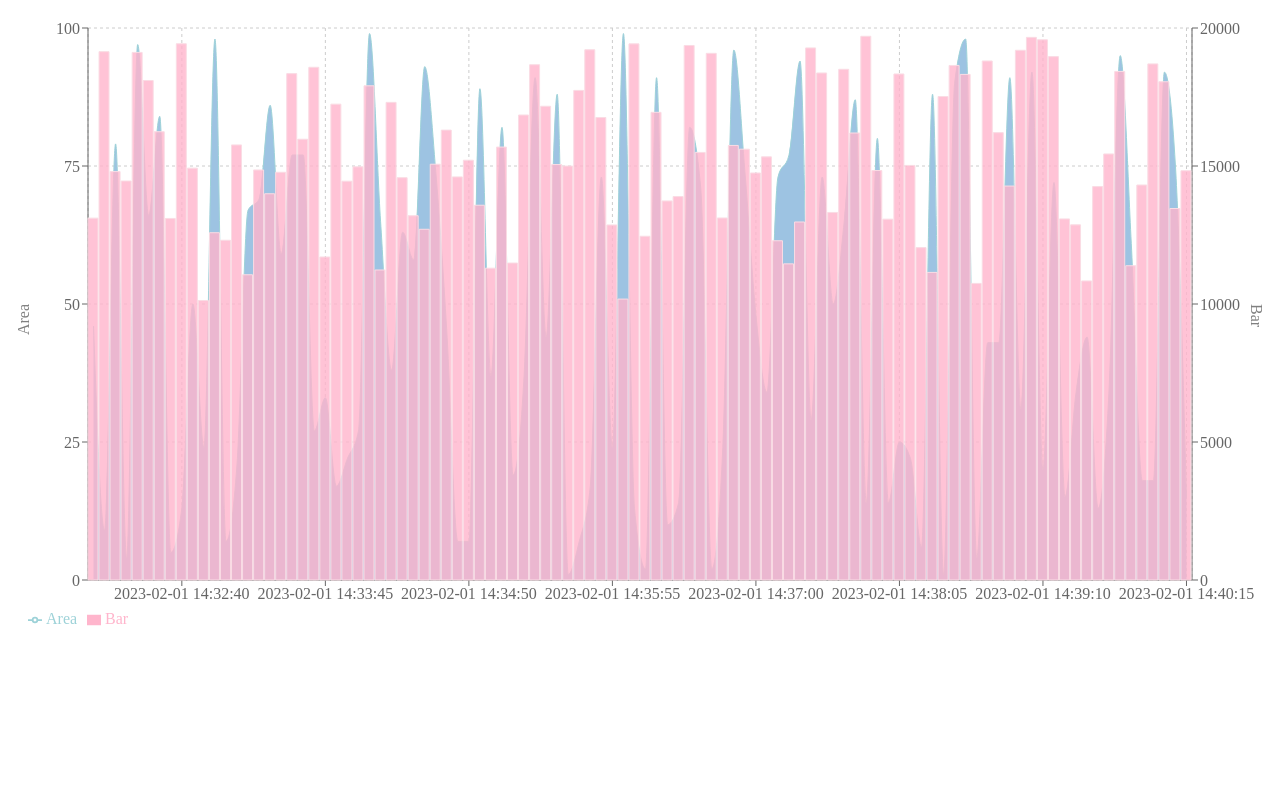
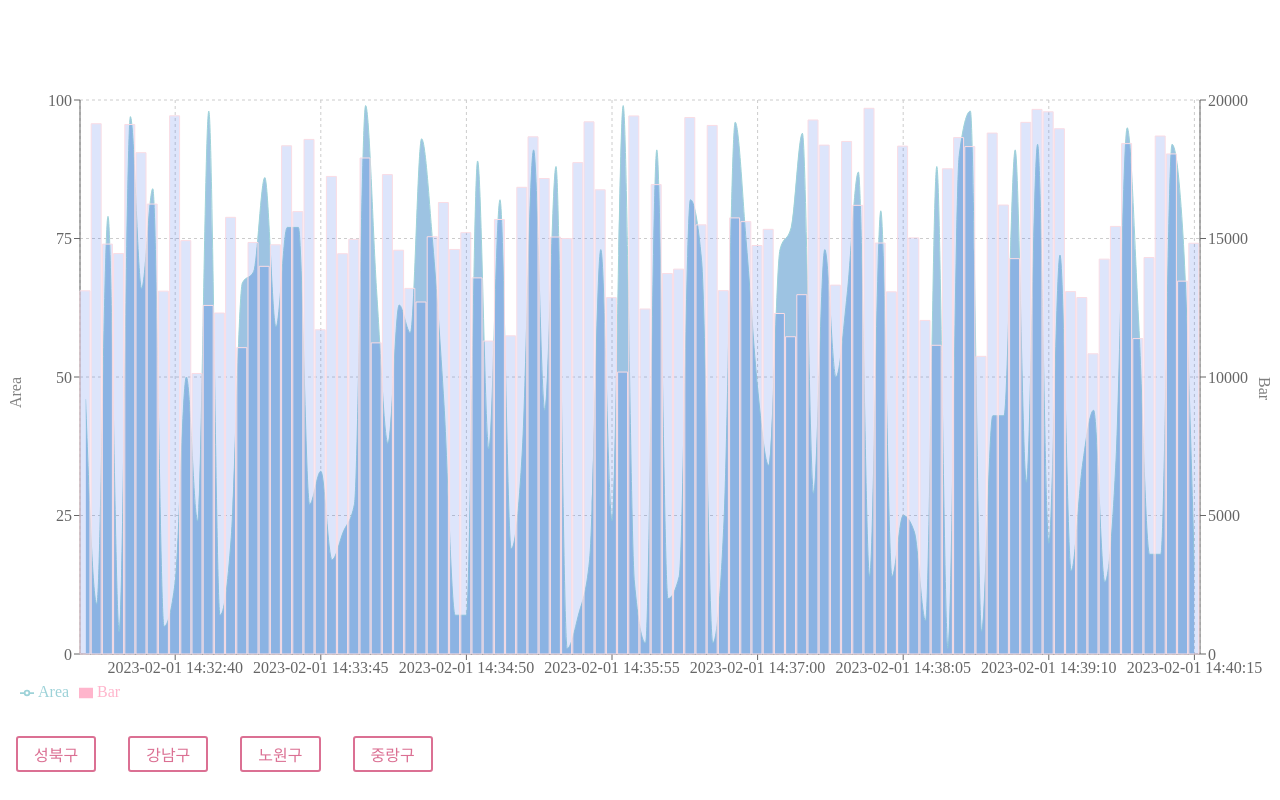
Before and after one commit to wanted-onboarding-10team/pre-onboarding-9th-3-10, a React (Create React App) app: page / in a window 1280 px wide. Built offline with nearby package versions, Linux system fonts and the light colour scheme.

Commit message:
[#4] feature: bar 그래프에 대해 클릭한 id만 필터링 되게 구현 - 현 페이지에서 필터링 유지에 대한 필요성이 적을 것으로 보여 상태로 구현. - url 쿼리스트링으로 구현이 필요할 지 좀 더 고민이 필요함 [#4]

```diff
--- a/package.json
+++ b/package.json
@@ -14,6 +14,7 @@
     "react-dom": "^18.2.0",
     "react-scripts": "5.0.1",
     "recharts": "^2.4.3",
+    "styled-components": "^5.3.9",
     "typescript": "^4.9.5",
     "web-vitals": "^2.1.4"
   },
@@ -45,6 +46,7 @@
     ]
   },
   "devDependencies": {
+    "@types/styled-components": "^5.1.26",
     "@typescript-eslint/eslint-plugin": "^5.54.1",
     "@typescript-eslint/parser": "^5.54.1",
     "eslint": "^8.36.0",
--- a/src/App.tsx
+++ b/src/App.tsx
@@ -1,7 +1,62 @@
-import ChartArea from 'components/ChartArea';
+import ChartPage from 'pages/ChartPage';
+import { createGlobalStyle } from 'styled-components';
+import { ChartData } from 'utils/type';
+
+const GlobalStyle = createGlobalStyle`html, body, div, span, applet, object, iframe,
+h1, h2, h3, h4, h5, h6, p, blockquote, pre,
+a, abbr, acronym, address, big, cite, code,
+del, dfn, em, img, ins, kbd, q, s, samp,
+small, strike, strong, sub, sup, tt, var,
+b, u, i, center,
+dl, dt, dd, ol, ul, li,
+fieldset, form, label, legend,
+table, caption, tbody, tfoot, thead, tr, th, td,
+article, aside, canvas, details, embed,
+figure, figcaption, footer, header, hgroup,
+menu, nav, output, ruby, section, summary,
+time, mark, audio, video {
+	margin: 0;
+	padding: 0;
+	border: 0;
+	font-size: 100%;
+	font: inherit;
+	vertical-align: baseline;
+}
+/* HTML5 display-role reset for older browsers */
+article, aside, details, figcaption, figure,
+footer, header, hgroup, menu, nav, section {
+	display: block;
+}
+body {
+	line-height: 1;
+}
+ol, ul {
+	list-style: none;
+}
+blockquote, q {
+	quotes: none;
+}
+blockquote:before, blockquote:after,
+q:before, q:after {
+	content: '';
+	content: none;
+}
+table {
+	border-collapse: collapse;
+	border-spacing: 0;
+}`;
+
+export interface ChartDataArray extends ChartData {
+  time: string;
+}
 
 function App() {
-  return <ChartArea />;
+  return (
+    <>
+      <GlobalStyle />
+      <ChartPage />
+    </>
+  );
 }
 
 export default App;
--- a/src/components/ChartArea.tsx
+++ b/src/components/ChartArea.tsx
@@ -1,8 +1,9 @@
-import { useEffect, useState } from 'react';
+import { ChartDataArray } from 'App';
 import {
   Area,
   Bar,
   CartesianGrid,
+  Cell,
   ComposedChart,
   Label,
   Legend,
@@ -11,29 +12,18 @@ import {
   XAxis,
   YAxis,
 } from 'recharts';
-import { getChartData } from 'utils/api';
-import { ChartData } from 'utils/type';
 
-interface ChartDataArray extends ChartData {
-  time: string;
+interface ChartAreaParam {
+  chartData: ChartDataArray[];
+  clickedId: string | null;
+  changeClickedIdByValue: (value: string) => void;
 }
 
-const ChartArea = () => {
-  const [data, setData] = useState<ChartDataArray[]>();
-
-  useEffect(() => {
-    (async () => {
-      const apiData = await getChartData();
-      const convertData: ChartDataArray[] = Object.entries(apiData).map(item => {
-        return { time: item[0], ...item[1] };
-      });
-      setData(convertData);
-    })();
-  }, []);
+const ChartArea = ({ chartData, clickedId, changeClickedIdByValue }: ChartAreaParam) => {
   return (
     <ResponsiveContainer minHeight='80vh'>
       <ComposedChart
-        data={data}
+        data={chartData}
         margin={{
           top: 20,
           right: 20,
@@ -75,7 +65,17 @@ const ChartArea = () => {
           stroke='#fadce4'
           fill='#ffb5cc'
           fillOpacity={0.8}
-        />
+          onClick={data => {
+            changeClickedIdByValue(data.id);
+          }}
+        >
+          {chartData?.map(entry => (
+            <Cell
+              key={entry.time}
+              fill={clickedId === entry.id ? '#2B5CE7' : 'rgba(43, 92, 231, 0.2)'}
+            />
+          ))}
+        </Bar>
       </ComposedChart>
     </ResponsiveContainer>
   );
--- /dev/null
+++ b/src/pages/ChartPage.tsx
@@ -0,0 +1,93 @@
+import { ChartDataArray } from 'App';
+import ChartArea from 'components/ChartArea';
+import { useEffect, useState } from 'react';
+import styled from 'styled-components';
+import { getChartData } from 'utils/api';
+
+const FilteredContainer = styled.div`
+  height: 5vh;
+  padding-left: 5vw;
+  padding-top: 5vh;
+`;
+
+const IdTitle = styled.h2`
+  font-size: 1.5em;
+`;
+
+const ButtonContainer = styled.div`
+  display: flex;
+`;
+
+const Button = styled.button`
+  cursor: pointer;
+  background: white;
+  color: palevioletred;
+  font-size: 1em;
+  margin: 1em;
+  padding: 0.25em 1em;
+  border: 2px solid palevioletred;
+  border-radius: 3px;
+  &:hover {
+    background: palevioletred;
+    color: white};
+  }
+`;
+
+let init = false;
+
+const ChartPage = () => {
+  const [data, setData] = useState<ChartDataArray[]>();
+  const [clickedId, setClickId] = useState<string | null>(null);
+  const categoryById = data
+    ? Array.from(data.reduce((arr, currData) => arr.add(currData.id), new Set<string>()))
+    : [];
+
+  useEffect(() => {
+    if (!init) {
+      (async () => {
+        const apiData = await getChartData();
+        const convertData: ChartDataArray[] = Object.entries(apiData).map(item => {
+          return { time: item[0], ...item[1] };
+        });
+        init = true;
+        setData(convertData);
+      })();
+    }
+  }, []);
+
+  const changeClickedId = (event: React.MouseEvent<HTMLButtonElement, MouseEvent>) => {
+    const {
+      currentTarget: { value },
+    } = event;
+    changeClickedIdByValue(value);
+  };
+
+  const changeClickedIdByValue = (value: string) => {
+    setClickId(prev => (prev === value ? null : value));
+  };
+
+  if (data) {
+    return (
+      <>
+        <FilteredContainer>
+          <IdTitle>{clickedId}</IdTitle>
+        </FilteredContainer>
+        <ChartArea
+          chartData={data}
+          clickedId={clickedId}
+          changeClickedIdByValue={changeClickedIdByValue}
+        />
+        <ButtonContainer>
+          {categoryById?.map(id => (
+            <Button key={id} value={id} onClick={changeClickedId}>
+              {id}
+            </Button>
+          ))}
+        </ButtonContainer>
+      </>
+    );
+  }
+  return null;
+};
+
+export default ChartPage;
```
Also changed, not shown: 1 other file (tests, documents, lock files or other folders).
